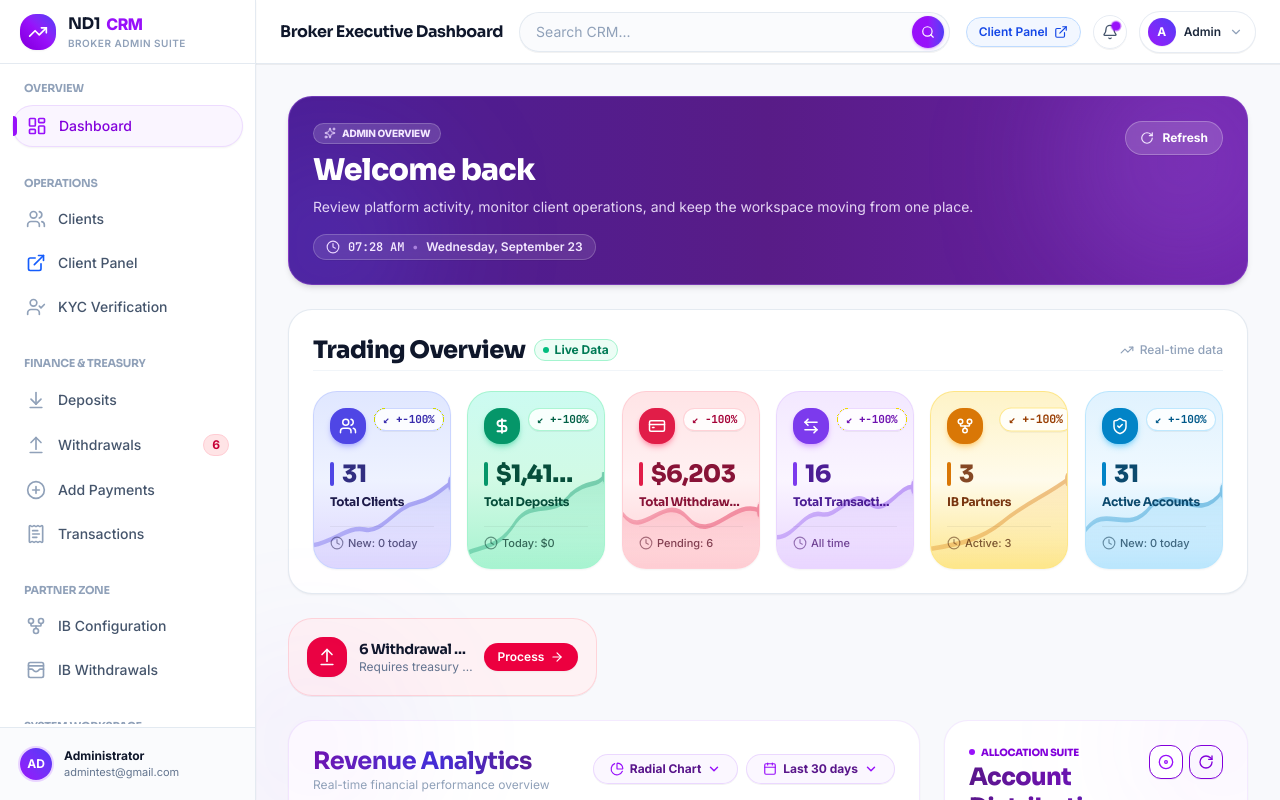
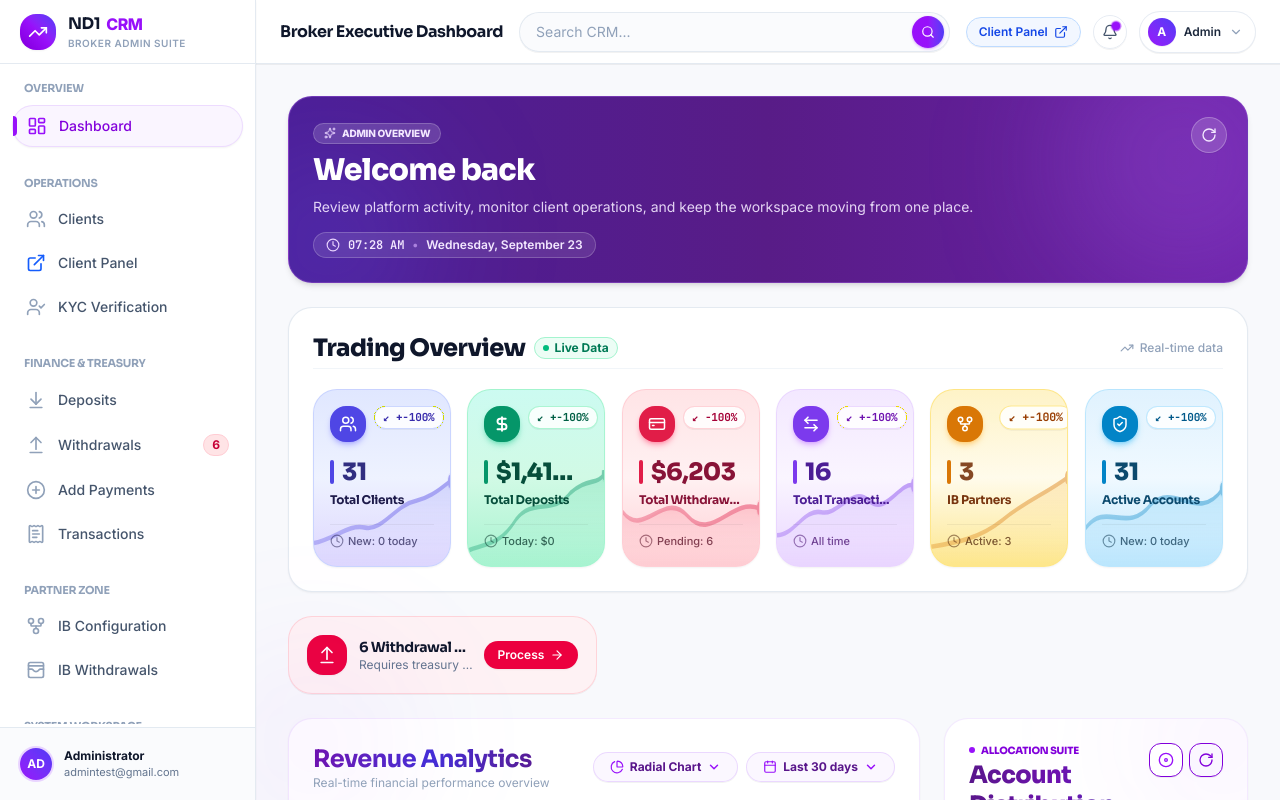
Before and after one commit to KunalBose2772/crm, a Next.js app: page /admin/dashboard in a window 1280 px wide. Shown: the top 800 px of the page. Built offline with nearby package versions, Linux system fonts and the light colour scheme; sample sign-in values are in the browser's storage.

Commit message:
refactor(admin): move refresh button to top-right corner icon on purple card

```diff
--- a/src/components/dashboard/WelcomeBanner.tsx
+++ b/src/components/dashboard/WelcomeBanner.tsx
@@ -25,9 +25,10 @@ export const WelcomeBanner: React.FC<WelcomeBannerProps> = ({
   const { showToast } = useCRM();
   const [timeString, setTimeString] = useState('');
   const [dateString, setDateString] = useState('');
+  const [shortDateString, setShortDateString] = useState('');
   const [isRotating, setIsRotating] = useState(false);
 
-  // Live ticking clock & dynamic date formatted exactly as: "02:35 PM • Wednesday, September 23"
+  // Live ticking clock & dynamic date
   useEffect(() => {
     const updateDateTime = () => {
       const now = new Date();
@@ -41,8 +42,14 @@ export const WelcomeBanner: React.FC<WelcomeBannerProps> = ({
         month: 'long',
         day: 'numeric',
       });
+      const shortDate = now.toLocaleDateString('en-US', {
+        weekday: 'short',
+        month: 'short',
+        day: 'numeric',
+      });
       setTimeString(time);
       setDateString(date);
+      setShortDateString(shortDate);
     };
 
     updateDateTime();
@@ -72,7 +79,23 @@ export const WelcomeBanner: React.FC<WelcomeBannerProps> = ({
       <div className="absolute -top-16 -right-16 w-64 h-64 bg-purple-400/20 rounded-full blur-3xl pointer-events-none" />
       <div className="absolute -bottom-16 -left-16 w-52 h-52 bg-indigo-500/20 rounded-full blur-3xl pointer-events-none" />
 
-      <div className="flex flex-col sm:flex-row sm:items-start justify-between gap-3 sm:gap-4 relative z-10">
+      {/* Top Right Refresh Icon Button */}
+      <button
+        type="button"
+        onClick={handleRefresh}
+        className="absolute top-3.5 right-3.5 sm:top-5 sm:right-5 z-20 flex items-center justify-center w-8 h-8 sm:w-9 sm:h-9 rounded-full bg-white/15 hover:bg-white/25 active:bg-white/30 backdrop-blur-xs border border-white/25 text-purple-100 hover:text-white transition-all duration-150 shadow-2xs cursor-pointer active:scale-95 group"
+        title="Refresh real-time data"
+        aria-label="Refresh real-time data"
+      >
+        <RotateCw
+          className={clsx(
+            "w-3.5 h-3.5 sm:w-4 sm:h-4 text-purple-100 group-hover:text-white transition-transform duration-700",
+            isRotating && "animate-spin text-white"
+          )}
+        />
+      </button>
+
+      <div className="relative z-10 pr-10 sm:pr-12">
         <div className="space-y-1.5 sm:space-y-2 max-w-2xl">
           {/* Top Pill Tag */}
           <div className="inline-flex items-center gap-1.5 px-2.5 py-0.5 rounded-full bg-white/15 backdrop-blur-xs border border-white/20 text-[10px] font-extrabold uppercase tracking-wider text-purple-100 shadow-2xs font-heading">
@@ -90,35 +113,18 @@ export const WelcomeBanner: React.FC<WelcomeBannerProps> = ({
             {subtitle}
           </p>
 
-          {/* Live Date & Time pill */}
+          {/* Live Date & Time pill - Fits perfectly on one line */}
           {showDateTime && (
-            <div className="pt-1.5 sm:pt-2">
-              <div className="inline-flex items-center gap-2 px-3 py-1 rounded-full bg-white/10 backdrop-blur-xs border border-white/20 text-xs font-semibold text-purple-100 shadow-2xs font-sans">
-                <Clock className="w-3.5 h-3.5 text-purple-200" />
-                <span className="font-mono tabular-nums">{timeString || '02:35 PM'}</span>
-                <span className="text-purple-300/60">•</span>
-                <span>{dateString || 'Wednesday, September 23'}</span>
+            <div className="pt-1 sm:pt-1.5 max-w-full overflow-hidden">
+              <div className="inline-flex items-center gap-1.5 sm:gap-2 px-2.5 sm:px-3 py-1 rounded-full bg-white/10 backdrop-blur-xs border border-white/20 text-[11px] sm:text-xs font-semibold text-purple-100 shadow-2xs font-sans whitespace-nowrap max-w-full">
+                <Clock className="w-3 h-3 sm:w-3.5 sm:h-3.5 text-purple-200 shrink-0" />
+                <span className="font-mono tabular-nums whitespace-nowrap shrink-0">{timeString || '02:35 PM'}</span>
+                <span className="text-purple-300/60 shrink-0">•</span>
+                <span className="hidden sm:inline whitespace-nowrap">{dateString || 'Wednesday, September 23'}</span>
+                <span className="sm:hidden whitespace-nowrap">{shortDateString || 'Wed, Sep 23'}</span>
               </div>
             </div>
           )}
-        </div>
-
-        {/* Refresh Button on the top right */}
-        <div className="shrink-0 self-start sm:self-auto pt-1 sm:pt-0">
-          <button
-            type="button"
-            onClick={handleRefresh}
-            className="inline-flex items-center gap-2 px-3.5 py-1.5 sm:py-2 rounded-full bg-white/15 hover:bg-white/25 active:bg-white/30 backdrop-blur-xs border border-white/25 text-xs font-bold text-white transition-all duration-150 shadow-2xs cursor-pointer active:scale-95"
-            title="Refresh real-time data"
-          >
-            <RotateCw
-              className={clsx(
-                "w-3.5 h-3.5 text-purple-100 transition-transform duration-700",
-                isRotating && "animate-spin text-white"
-              )}
-            />
-            <span>Refresh</span>
-          </button>
         </div>
       </div>
     </div>
```
